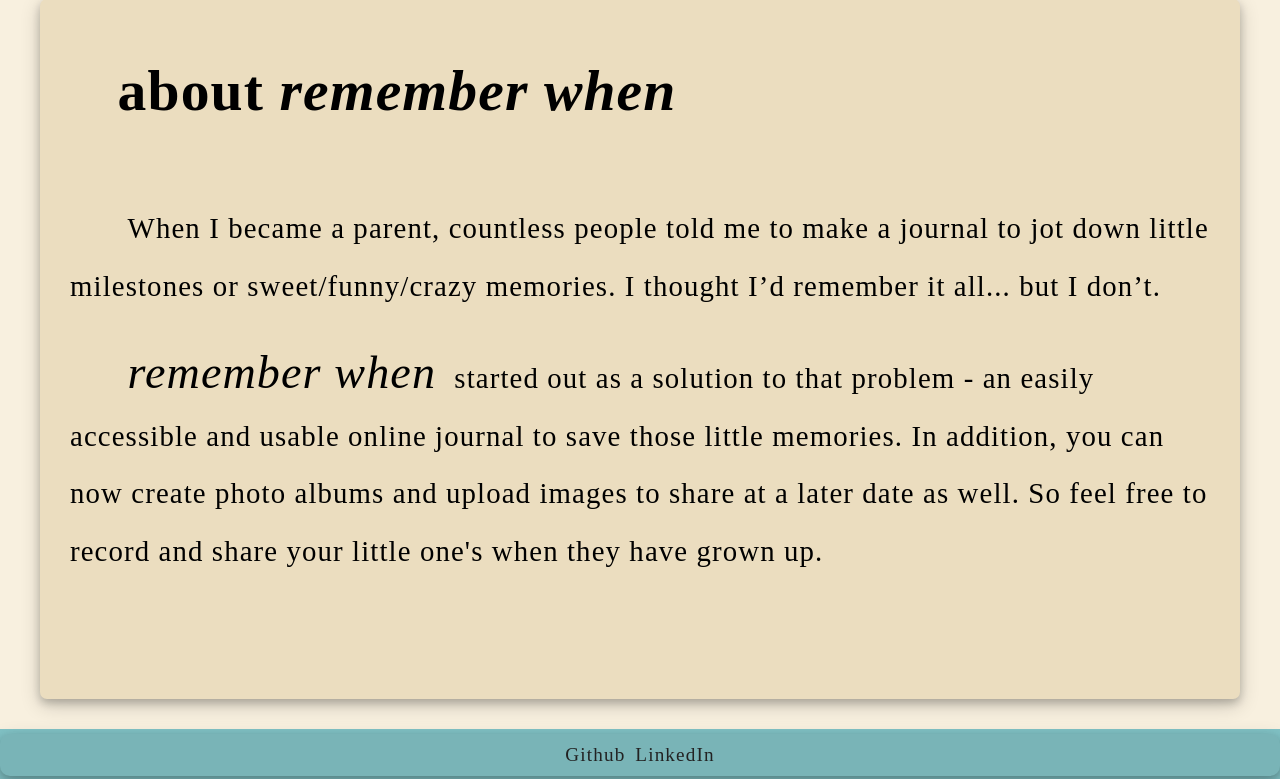
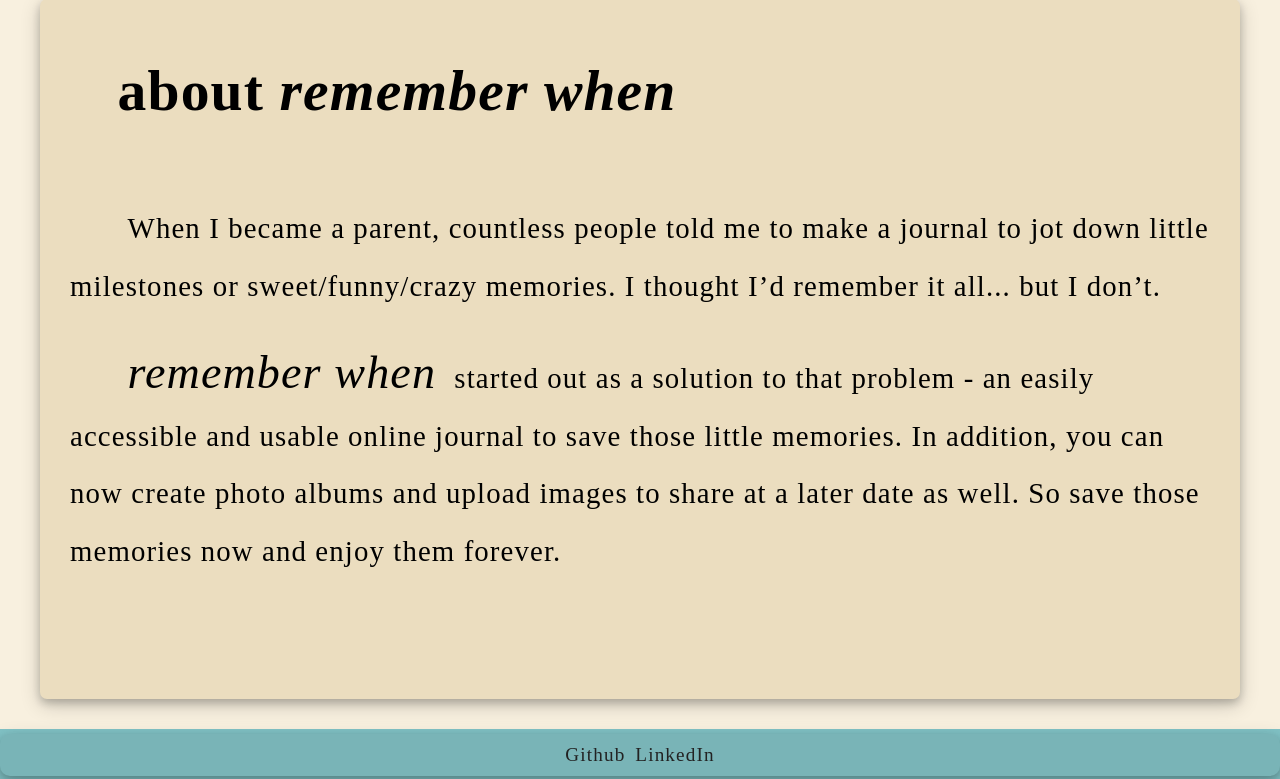
Before and after one commit to aggarabedian/remember_when, a Django app: page /about/ in a window 1280 px wide. Shown: the part 196-975 px from the top of the page. Run offline with Django 3.2, Linux system fonts and the light colour scheme; some web fonts are replaced.

Commit message:
Updates about

```diff
--- a/main_app/templates/about.html
+++ b/main_app/templates/about.html
@@ -10,7 +10,7 @@
       </div>
       <div class="about_content">
         <p>When I became a parent, countless people told me to make a journal to jot down little milestones or sweet/funny/crazy memories. I thought I’d remember it all... but I don’t.</p>
-        <p><span class="about_rw_small">remember when</span> started out as a solution to that problem - an easily accessible and usable online journal to save those little memories. In addition, you can now create photo albums and upload images to share at a later date as well. So feel free to record and share your little one's when they have grown up.</p>
+        <p><span class="about_rw_small">remember when</span> started out as a solution to that problem - an easily accessible and usable online journal to save those little memories. In addition, you can now create photo albums and upload images to share at a later date as well. So save those memories now and enjoy them forever.</p>
       </div>
     </div>
   </div>
```
